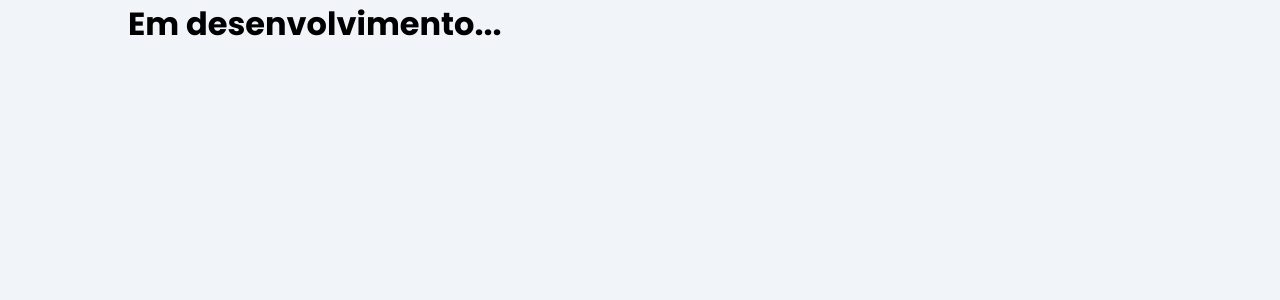
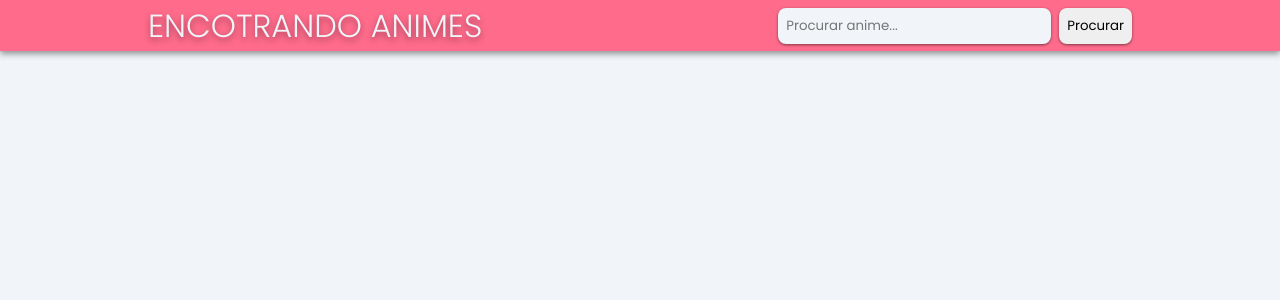
Before and after one commit to dev-marcioreis/tracker-vue, a Vue app: page / in a window 1280 px wide. Shown: the top 300 px of the page. Built offline with nearby package versions, Linux system fonts and the light colour scheme.

Commit message:
feat: search css

```diff
--- a/src/App.vue
+++ b/src/App.vue
@@ -75,9 +75,45 @@
 
 <template>
 
-  <main class="main">
+  <main>
     <div class="container">
-      <h1>Em desenvolvimento...</h1>
+
+        <div class="anime__top">
+          <h1>encotrando animes</h1>
+          <form @submit.prevent="searchAnime">
+            <input type="text" placeholder="Procurar anime..." v-model="queryAnime" @input="handleInput" class="anime-input">
+            <button type="submit" class="search-btn">procurar</button>
+          </form>
+        </div>
+
+        <div class="results" v-if="searchAnimeResults.length > 0">
+          <div class="result" v-for="(anime, index) in searchAnimeResults" v-bind:key="index">
+            <img :src="anime.images.jpg.image_url" />
+            <div class="details">
+              <h3>{{ anime.title }}</h3>
+              <p :title="anime.synopsis" v-if="anime.synopsis">{{ anime.synopsis.slice(0, 280) }}. . .</p>
+              <span class="flex-1"></span>
+              <button @click="addAnime(anime)">Add na minha lista</button>
+            </div>
+          </div>
+        </div>
+
+        <div class="myanime" v-if="myAnime.length > 0">
+          <h2>Meus animes</h2>
+          <div v-for="(anime, index) in myAnimeAscending" v-bind:key="index" class="anime">
+            <img :src="anime.image" />
+            <h3>{{ anime.title }}</h3>
+            <div class="flex-1"></div>
+            <span class="episodes">{{ anime.watchedEpisodes }} / {{ anime.totalEpisodes }}</span>
+            <button v-if="anime.totalEpisodes !== anime.watchedEpisodes" @click="increaseWatch(anime)">
+              +
+            </button>
+            <button v-if="anime.watchedEpisodes > 0" @click="decreaseWatch(anime)">
+              -
+            </button>
+          </div>
+        </div>
+
     </div>
   </main>
 
@@ -142,6 +178,46 @@
       margin-inline: auto;
     }
 
+  /*==========Anime Container==========*/
+    .anime__top {
+      position: fixed;
+      top: 0;
+      left: 0;
+      right: 0;
+      height: 3.2rem;
+      background: var(--primary-color);
+      box-shadow: var(--shadow-1);
+      display: flex;
+      align-items: center;
+      justify-content: space-around;
+    }
+    .anime__top h1 {
+      font-size: 2rem;
+      font-weight: 300;
+      color: var(--light-color);
+      text-transform: uppercase;
+      text-shadow: var(--shadow-1);
+    }
+    .anime-input {
+      background: var(--light-color);
+      box-shadow: var(--shadow);
+      padding: .5rem;
+      margin-right: .5rem;
+      border-radius: .5rem;
+    }
+    .search-btn {
+      padding: .5rem;
+      border-radius: .5rem;
+      box-shadow: var(--shadow);
+      cursor: pointer;
+      text-transform: capitalize;
+      transition: var(--transition);
+    }
+    .search-btn:hover {
+      color: var(--primary-color);
+      box-shadow: var(--shadow-1);
+    }
+
   /*==========Media Query Tablet==========*/
     @media (max-width: 992px) {
       .container{
```
